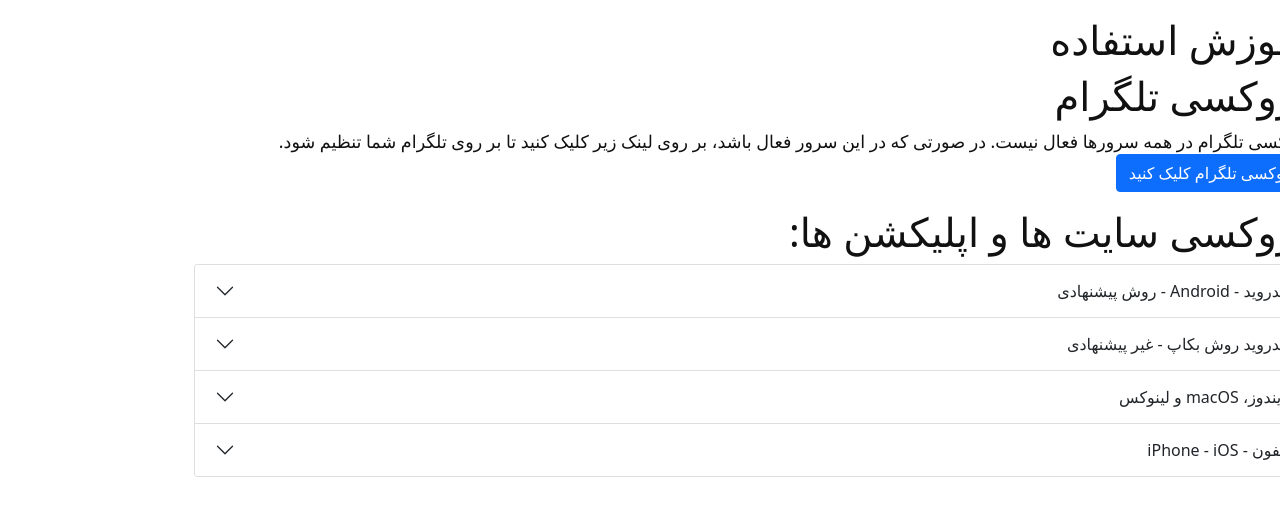
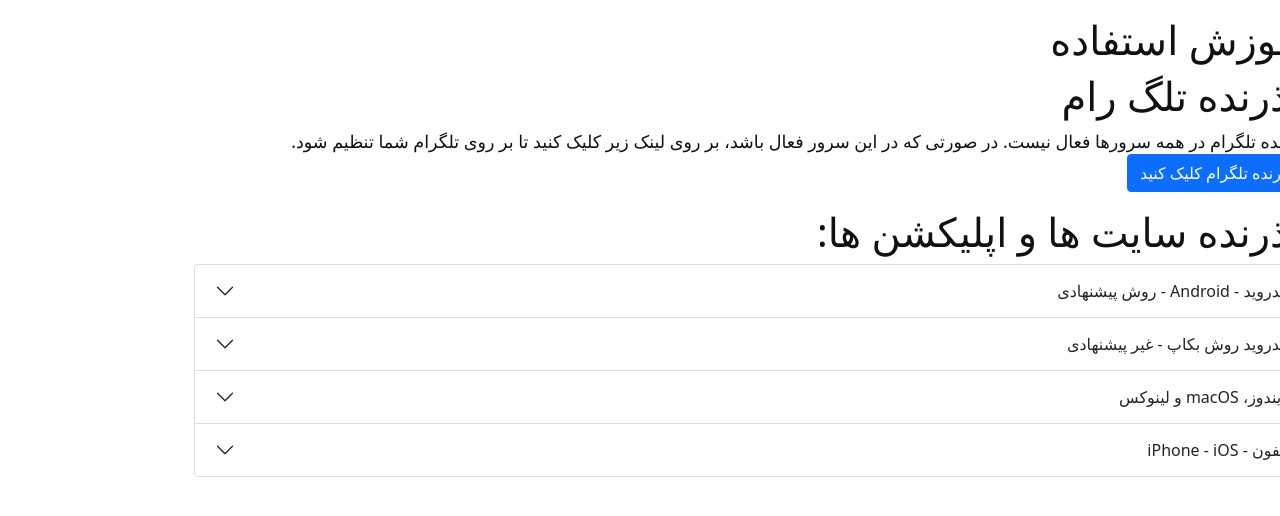
Before and after one commit to hiddify/hiddify.github.io, a Jekyll site: the page built from pages/private_proxy_help.md, in a window 1280 px wide. Shown: the top 516 px of the page. Built offline with Jekyll 4.4.1, drawn with Linux system fonts in a browser that asks for light colours; part of the change alters nothing that is shown.

Commit message:
Update private_proxy_help.md

```diff
--- a/pages/private_proxy_help.md
+++ b/pages/private_proxy_help.md
@@ -3,13 +3,12 @@ title: آموزش استفاده
 layout: no_header
 ---
 
-
-# پروکسی تلگرام
-پروکسی تلگرام در همه سرورها فعال نیست. در صورتی که در این سرور فعال باشد، بر روی لینک زیر کلیک کنید تا بر روی تلگرام شما تنظیم شود.
-<a href="tg://proxy?server=defaultserverhost&port=443&secret=eedefaultusersecret6d61696c2e676f6f676c652e636f6d" class='btn btn-primary'>پروکسی تلگرام کلیک کنید</a>
+# گذرنده تلگ رام
+گذرنده تلگرام در همه سرورها فعال نیست. در صورتی که در این سرور فعال باشد، بر روی لینک زیر کلیک کنید تا بر روی تلگرام شما تنظیم شود.
+<a href="tg://proxy?server=serverip&port=443&secret=eeusersecret6d61696c2e676f6f676c652e636f6d" class='btn btn-primary'>گذرنده تلگرام کلیک کنید</a>
 
 
-# پروکسی سایت ها و اپلیکشن ها:
+# گذرنده سایت ها و اپلیکشن ها:
 
 
 <div class="accordion" id="accordionExample">
@@ -30,33 +29,29 @@ layout: no_header
         <h2>لینک تنظیمات:</h2>
 روی یکی از لینک های زیر با توجه به نیازتان **راست کلیک** کرده و کپی کنید
 
-        <h3> استفاده هوشمند از فیلترشکن فقط برای سایت های فیلتر و واتساپ و اینستاگرام</h3>
+<!--         <h3> استفاده هوشمند فقط برای سایت های فیلتر و واتساپ و اینستاگرام</h3>
 
-<a href="clash://install-config?url=https://defaultserverhost/defaultusersecret/clash/lite-meta.yml" class="btn btn-primary">نصب با یک کلیک</a>
-<a href="https://defaultserverhost/defaultusersecret/clash/lite-meta.yml" class="btn btn-success copylink">کپی لینک</a>
+<a href="clash://install-config?url=https://proxyproviderip/usersecret/clash/lite-meta.yml" class="btn btn-primary">نصب با یک کلیک</a>
+<a href="https://proxyproviderip/usersecret/clash/lite-meta.yml" class="btn btn-success copylink">کپی لینک</a>
 
-<h3>استفاده هوشمند از فیلترشکن فقط برای سایت های فیلتر</h3>
-
-<a href="clash://install-config?url=https://defaultserverhost/defaultusersecret/clash/lite.yml" class="btn btn-primary">نصب با یک کلیک</a>
-<a href="https://defaultserverhost/defaultusersecret/clash/lite.yml" class="btn btn-success copylink">کپی لینک</a>
-
+ -->
         <h3>
-استفاده هوشمند از فیلترشکن فقط برای سایت های خارجی
+استفاده هوشمند فقط برای سایت های خارجی
         </h3>
-<a href="clash://install-config?url=https://defaultserverhost/defaultusersecret/clash/normal.yml" class="btn btn-primary">نصب با یک کلیک</a>
-<a href="https://defaultserverhost/defaultusersecret/clash/normal.yml" class="btn btn-success copylink">کپی لینک</a>
+<a href="clash://install-config?url=https://proxyproviderip/usersecret/clash/normal.yml" class="btn btn-primary">نصب با یک کلیک</a>
+<a href="https://proxyproviderip/usersecret/clash/normal.yml" class="btn btn-success copylink">کپی لینک</a>
 
 
         <h3>
-استفاده از فیلترشکن همیشه (کاهش سرعت سایت های داخلی)
+استفاده  همیشه (کاهش سرعت سایت های داخلی)
         </h3>
-<a href="clash://install-config?url=https://defaultserverhost/defaultusersecret/clash/all.yml" class="btn btn-primary">نصب با یک کلیک</a>
-<a href="https://defaultserverhost/defaultusersecret/clash/all.yml" class="btn btn-success copylink">کپی لینک</a>
+<a href="clash://install-config?url=https://proxyproviderip/usersecret/clash/all.yml" class="btn btn-primary">نصب با یک کلیک</a>
+<a href="https://proxyproviderip/usersecret/clash/all.yml" class="btn btn-success copylink">کپی لینک</a>
 
 <h2> کار با کلش اندروید
         </h2>
 
-   چنانچه بر روی دکمه "نصب با یک کلیک" کلیک کرده اید دیگر نیاز به انجام مرحله اول تا پنچک را ندارید
+   چنانچه بر روی دکمه "نصب با یک کلیک" کلیک کرده اید دیگر نیاز به انجام مرحله اول تا پنچم را ندارید
 
         <div class="alert alert-danger">
         چنانچه با خطای Handshake مواجه شدید، لازم است که ابتدا از طریق روش دوم که در پایین این بخش هست استفاده کنید و سپس ادامه مراحل اینجا را طی کنید.
@@ -90,12 +85,18 @@ layout: no_header
 
 
         <h2>
-        کار با پروکسی در اندروید روش 2
+        کار با گذرنده در اندروید روش 2
         </h2>
-ابتدا  بر روی دکمه "نصب با یک کلیک" کلیک کنید و سپس پروکسی را انتخاب و اجرا نمایید.
+ابتدا  بر روی دکمه "نصب با یک کلیک" کلیک کنید و سپس گذرنده را انتخاب و اجرا نمایید.
+        <br/>
+<a href="ss://chacha20-ietf-poly1305:usersecret@proxyproviderip:443?plugin=v2ray-plugin%3Bmode%3Dwebsocket%3Bpath%3D%2Fusersecret%2Fv2ray%2F%3Bhost%3Dproxyproviderip%3Btls&udp-over-tcp=true#v2ray_proxyproviderip" class="btn btn-primary">نصب کانفیگ 1</a>
+<a href="ss://chacha20-ietf-poly1305:usersecret@proxyproviderip:443?plugin=v2ray-plugin%3Bmode%3Dwebsocket%3Bpath%3D%2Fusersecret%2Fv2ray%2F%3Bhost%3Dproxyproviderip%3Btls&udp-over-tcp=true#v2ray_proxyproviderip" class="btn btn-success copylink">کپی لینک</a>
+<br/>
+        <br/>
+<a href="ss://chacha20-ietf-poly1305:usersecret@proxyproviderip:443?plugin=obfs-local%3Bobfs%3Dtls%3Bobfs-host%3Dwww.google.com&udp-over-tcp=true#proxyproviderip" class="btn btn-primary">نصب کانفیگ 2</a>
+<a href="ss://chacha20-ietf-poly1305:usersecret@proxyproviderip:443?plugin=obfs-local%3Bobfs%3Dtls%3Bobfs-host%3Dwww.google.com&udp-over-tcp=true#proxyproviderip" class="btn btn-success copylink">کپی لینک</a>
 
-<a href="ss://chacha20-ietf-poly1305:defaultusersecret@defaultserverhost:443?plugin=obfs-local%3Bobfs%3Dtls%3Bobfs-host%3Dwww.google.com&udp-over-tcp=true#defaultserverhost" class="btn btn-primary">نصب با یک کلیک</a>
-<a href="ss://chacha20-ietf-poly1305:defaultusersecret@defaultserverhost:443?plugin=obfs-local%3Bobfs%3Dtls%3Bobfs-host%3Dwww.google.com&udp-over-tcp=true#defaultserverhost" class="btn btn-success copylink">کپی لینک</a>
+
 
       </div>
     </div>
@@ -129,28 +130,28 @@ layout: no_header
         <h2>لینک تنظیمات:</h2>
 روی یکی از لینک های زیر با توجه به نیازتان **راست کلیک** کرده و کپی کنید
 
-        <h3> استفاده هوشمند از فیلترشکن فقط برای سایت های فیلتر و واتساپ و اینستاگرام</h3>
+<!--         <h3> استفاده هوشمند  فقط برای سایت های فیل.تر و واتساپ و اینستاگرام</h3>
 
-<a href="clash://install-config?url=https://defaultserverhost/defaultusersecret/clash/lite-meta.yml" class="btn btn-primary">نصب با یک کلیک</a>
-<a href="https://defaultserverhost/defaultusersecret/clash/lite-meta.yml" class="btn btn-success copylink">کپی لینک</a>
+<a href="clash://install-config?url=https://proxyproviderip/usersecret/clash/lite-meta.yml" class="btn btn-primary">نصب با یک کلیک</a>
+<a href="https://proxyproviderip/usersecret/clash/lite-meta.yml" class="btn btn-success copylink">کپی لینک</a>
 
 <h3>استفاده هوشمند از فیلترشکن فقط برای سایت های فیلتر</h3>
 
-<a href="clash://install-config?url=https://defaultserverhost/defaultusersecret/clash/lite.yml" class="btn btn-primary">نصب با یک کلیک</a>
-<a href="https://defaultserverhost/defaultusersecret/clash/lite.yml" class="btn btn-success copylink">کپی لینک</a>
-
+<a href="clash://install-config?url=https://proxyproviderip/usersecret/clash/lite.yml" class="btn btn-primary">نصب با یک کلیک</a>
+<a href="https://proxyproviderip/usersecret/clash/lite.yml" class="btn btn-success copylink">کپی لینک</a>
+ -->
         <h3>
-استفاده هوشمند از فیلترشکن فقط برای سایت های خارجی
+استفاده هوشمند  فقط برای سایت های خارجی
         </h3>
-<a href="clash://install-config?url=https://defaultserverhost/defaultusersecret/clash/normal.yml" class="btn btn-primary">نصب با یک کلیک</a>
-<a href="https://defaultserverhost/defaultusersecret/clash/normal.yml" class="btn btn-success copylink">کپی لینک</a>
+<a href="clash://install-config?url=https://proxyproviderip/usersecret/clash/normal.yml" class="btn btn-primary">نصب با یک کلیک</a>
+<a href="https://proxyproviderip/usersecret/clash/normal.yml" class="btn btn-success copylink">کپی لینک</a>
 
 
         <h3>
-استفاده از فیلترشکن همیشه (کاهش سرعت سایت های داخلی)
+استفاده  همیشه (کاهش سرعت سایت های داخلی)
         </h3>
-<a href="clash://install-config?url=https://defaultserverhost/defaultusersecret/clash/all.yml" class="btn btn-primary">نصب با یک کلیک</a>
-<a href="https://defaultserverhost/defaultusersecret/clash/all.yml" class="btn btn-success copylink">کپی لینک</a>
+<a href="clash://install-config?url=https://proxyproviderip/usersecret/clash/all.yml" class="btn btn-primary">نصب با یک کلیک</a>
+<a href="https://proxyproviderip/usersecret/clash/all.yml" class="btn btn-success copylink">کپی لینک</a>
 
         <h2>
 ## کار با کلش ویندوز، مک و لینوکس
@@ -174,13 +175,20 @@ layout: no_header
         <a href="https://apps.apple.com/us/app/shadowlink-shadowsocks-vpn/id1439686518"><img src="/images/badgeiOS.png"></a>
 
         <h2>
-        کار با پروکسی در iOS
+        کار در iOS
         </h2>
-ابتدا  بر روی دکمه "نصب با یک کلیک" کلیک کنید و سپس پروکسی را انتخاب و اجرا نمایید. توجه نمایید در iOS نمیتوان رایگان هوشمند کار کرد.
+ابتدا  بر روی دکمه "نصب با یک کلیک" کلیک کنید و سپس مود را انتخاب و اجرا نمایید. توجه نمایید در iOS نمیتوان رایگان هوشمند کار کرد.
 
-<a href="ss://chacha20-ietf-poly1305:defaultusersecret@defaultserverhost:443?plugin=obfs-local%3Bobfs%3Dtls%3Bobfs-host%3Dwww.google.com&udp-over-tcp=true#defaultserverhost" class="btn btn-primary">نصب با یک کلیک</a>
-<a href="ss://chacha20-ietf-poly1305:defaultusersecret@defaultserverhost:443?plugin=obfs-local%3Bobfs%3Dtls%3Bobfs-host%3Dwww.google.com&udp-over-tcp=true#defaultserverhost" class="btn btn-success copylink">کپی لینک</a>
+<br/>
 
+<a href="ss://chacha20-ietf-poly1305:usersecret@proxyproviderip:443?plugin=v2ray-plugin%3Bmode%3Dwebsocket%3Bpath%3D%2Fusersecret%2Fv2ray%2F%3Bhost%3Dproxyproviderip%3Btls&udp-over-tcp=true#v2ray_proxyproviderip" class="btn btn-primary">نصب کانفیگ 1</a>
+<a href="ss://chacha20-ietf-poly1305:usersecret@proxyproviderip:443?plugin=v2ray-plugin%3Bmode%3Dwebsocket%3Bpath%3D%2Fusersecret%2Fv2ray%2F%3Bhost%3Dproxyproviderip%3Btls&udp-over-tcp=true#v2ray_proxyproviderip" class="btn btn-success copylink">کپی لینک</a>
+        <br/>
+        <br/>
+<a href="ss://chacha20-ietf-poly1305:usersecret@proxyproviderip:443?plugin=obfs-local%3Bobfs%3Dtls%3Bobfs-host%3Dwww.google.com&udp-over-tcp=true#proxyproviderip" class="btn btn-primary">نصب کانفیگ 2</a>
+<a href="ss://chacha20-ietf-poly1305:usersecret@proxyproviderip:443?plugin=obfs-local%3Bobfs%3Dtls%3Bobfs-host%3Dwww.google.com&udp-over-tcp=true#proxyproviderip" class="btn btn-success copylink">کپی لینک</a>
+
+        {% include figure.html img="ios_shadow.gif" alt="How to use v2 ray for iOS" caption="How to use clash for iOS" %}
       </div>
     </div>
   </div>
@@ -197,16 +205,16 @@ layout: no_header
   host=document.location.host;
   codes=document.getElementsByTagName('code');
   for (i=0; i<codes.length;i++){
-    codes[i].innerHTML=codes[i].innerHTML.replaceAll('defaultusersecret',secret);
-    codes[i].innerHTML=codes[i].innerHTML.replaceAll('defaultserverhost',host);
+    codes[i].innerHTML=codes[i].innerHTML.replaceAll('usersecret',secret);
+    codes[i].innerHTML=codes[i].innerHTML.replaceAll('proxyproviderip',host);
   }
 
   as=document.getElementsByTagName('a');
   for (i=0; i<as.length;i++){
-    as[i].href=as[i].href.replaceAll('defaultusersecret',secret);
-    as[i].href=as[i].href.replaceAll('defaultserverhost',host);
-    as[i].innerHTML=as[i].innerHTML.replaceAll('defaultusersecret',secret);
-    as[i].innerHTML=as[i].innerHTML.replaceAll('defaultserverhost',host);
+    as[i].href=as[i].href.replaceAll('usersecret',secret);
+    as[i].href=as[i].href.replaceAll('proxyproviderip',host);
+    as[i].innerHTML=as[i].innerHTML.replaceAll('usersecret',secret);
+    as[i].innerHTML=as[i].innerHTML.replaceAll('proxyproviderip',host);
   }
 
   copy_links=document.getElementsByClassName('copylink');
```
